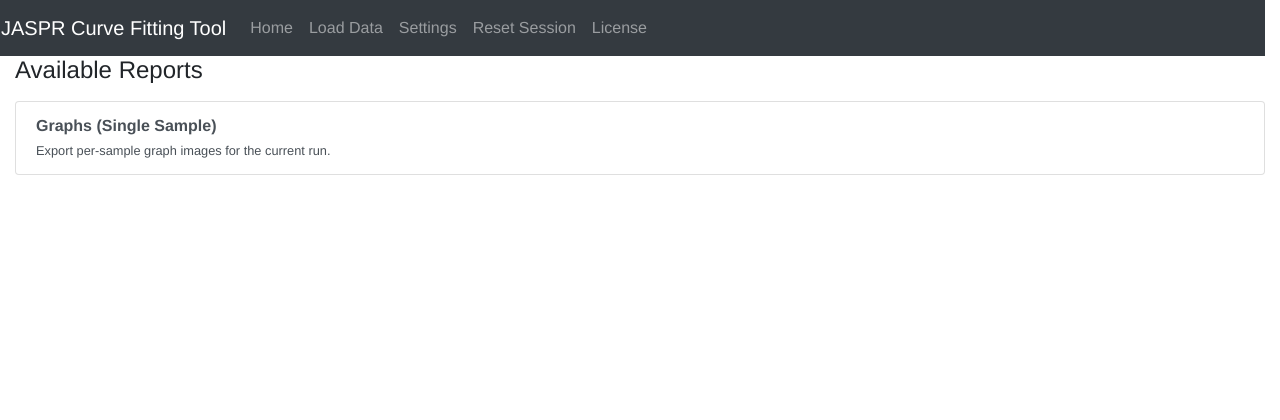
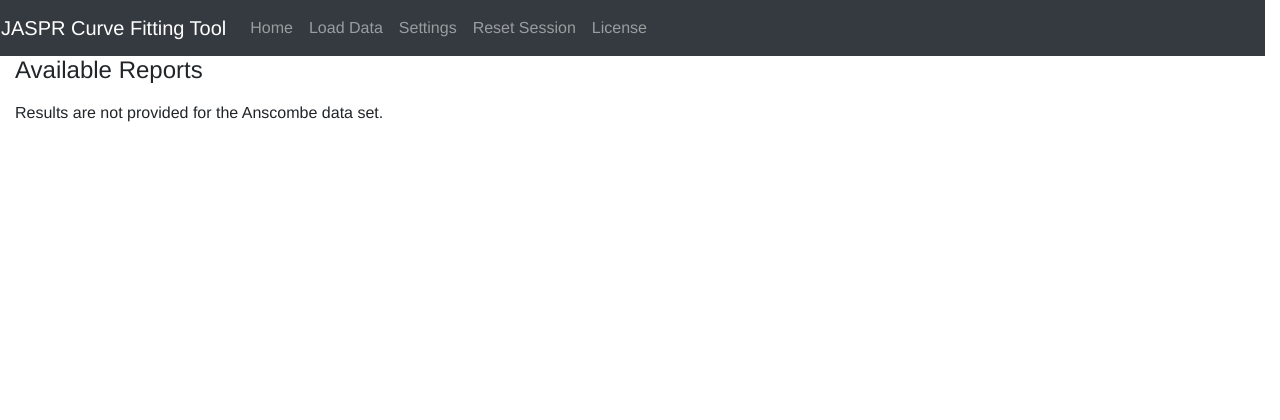
Before and after one commit to CDCgov/jaspr, a Flask app: page /report in a window 1280 px wide. Shown: the top 420 px of the page. Run offline with Flask 3, Linux system fonts and the light colour scheme; the visitor is signed in with stand-in values (Sample User, id 1); some libraries are stand-ins or nearby versions.

Commit message:
FLULIMS-5321 Updating results pages

```diff
--- a/app/jaspr/routes.py
+++ b/app/jaspr/routes.py
@@ -79,6 +79,9 @@ def _first_result_record(jm):
 
 def _available_report_links(jm):
     """Build report links that are expected to work for current analysis data."""
+    if _is_anscombe_dataset(jm):
+        return []
+
     links = [
         {
             'label': 'Graphs (Single Sample)',
@@ -132,6 +135,11 @@ def _guard_report_route():
     if not _is_report_ready():
         return redirect('/upload', code=302)
     return None
+
+
+def _is_anscombe_dataset(jm):
+    """Return True when the active session is the built-in Anscombe dataset."""
+    return bool(jm.experiment_list and jm.experiment_list[0] == 'Anscombe')
 
 def page_not_found(e):
     return render_template('502.html'), 502
@@ -325,6 +333,14 @@ def reportPngs():
     if guard is not None:
         return guard
 
+    jm = JasprModel()
+    if _is_anscombe_dataset(jm):
+        return render_template(
+            'report.html',
+            report_links=[],
+            no_reports_message='Results are not provided for the Anscombe data set.'
+        )
+
     jc = JasprChart()
     pngList = jc.get_pngs()
     return render_template('reportPNG.html', pngList=pngList)
@@ -339,13 +355,14 @@ def report():
 
     jm = JasprModel()
     report_links = _available_report_links(jm)
+    no_reports_message = 'Results are not provided for the Anscombe data set.' if _is_anscombe_dataset(jm) else None
 
     #The charting report is broken so we bypass it for now
     # to make progress on other reports
     # jc = JasprChart()
     # pngList = jc.get_pngs()
     #return render_template('report.html', pngList=pngList)
-    return render_template('report.html', report_links=report_links)
+    return render_template('report.html', report_links=report_links, no_reports_message=no_reports_message)
 
 
 @app.route('/reportpngs/<path:filename>')
--- a/app/jaspr/templates/report.html
+++ b/app/jaspr/templates/report.html
@@ -16,7 +16,7 @@
 					{% endfor %}
 				</div>
 			{% else %}
-				<p class="mb-0">No report exports are available for the current session.</p>
+				<p class="mb-0">{{ no_reports_message or 'No report exports are available for the current session.' }}</p>
 			{% endif %}
 		</div>
 	</div>
```
